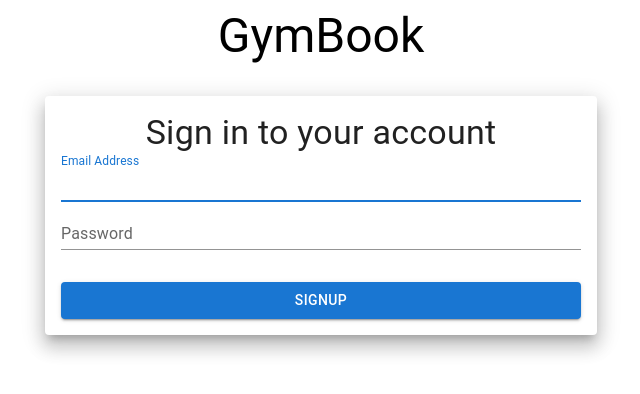
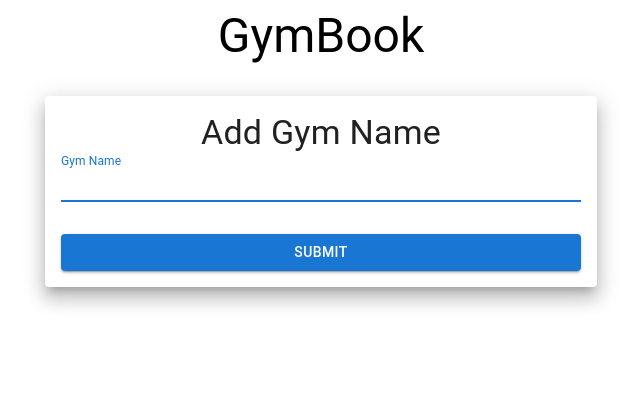
Before and after one commit to AJ5154/gym-management-system, a React (Vite) app: page / in a window 1280 px wide. Shown: the top 394 px of the page, without its empty margins (319-959 px from the left). Built offline with nearby package versions, Linux system fonts and the light colour scheme; no server answers.

Commit message:
access token and authorization

```diff
--- a/src/App.tsx
+++ b/src/App.tsx
@@ -1,3 +1,4 @@
+import GymName from "./Components/GymName/GymName";
 import Login from "./Components/LoginSignup/Login";
 import Signup from "./Components/LoginSignup/Signup";
 
@@ -5,7 +6,8 @@ const App = () => {
   return (
     <div>
       {/* <Signup /> */}
-      <Login />
+      {/* <Login /> */}
+      <GymName/>
     </div>
   );
 };
--- /dev/null
+++ b/src/Components/GymName/GymName.tsx
@@ -0,0 +1,125 @@
+import { Button, Paper, TextField, Typography } from "@mui/material";
+import { Container } from "@mui/system";
+import axios from "axios";
+import { Field, FormikProvider, useFormik } from "formik";
+import { useEffect, useState } from "react";
+import * as Yup from "yup";
+import {
+  LocalStorageKey,
+  getLocalStorage,
+} from "../../common/utilities/localStorage";
+
+interface GymNameProps {
+  name: string;
+}
+interface NewType {
+  value: string;
+}
+
+interface IFieldProps {
+  field: NewType;
+  meta: {
+    touched: boolean;
+    error: string;
+  };
+}
+
+const GymName = () => {
+  const [gymNameData, setGymNameData] = useState([]);
+
+  const formik = useFormik({
+    initialValues: {
+      name: "",
+    },
+    validationSchema: Yup.object().shape({
+      name: Yup.string().required("Name is required"),
+    }),
+    onSubmit: async () => {
+      console.log(formik.values);
+      const token = getLocalStorage(LocalStorageKey.AccessToken);
+      await axios.post(
+        "http://localhost:7575/api/v1/gyms",
+        { ...formik.values },
+        {
+          headers: {
+            Authorization: `Bearer ${token}`,
+          },
+        }
+      );
+      loadGymData();
+      formik.handleReset(null);
+    },
+  });
+
+  const getGymData = async () => {
+    try {
+      const response = await axios.get("http://localhost:7575/api/v1/gyms");
+      return response.data;
+    } catch (error) {
+      console.error("");
+      return [];
+    }
+  };
+
+  const loadGymData = async () => {
+    const loadData = await getGymData();
+    setGymNameData(loadData);
+  };
+
+  useEffect(() => {
+    loadGymData();
+  }, []);
+
+  return (
+    <Container component="form" maxWidth="sm">
+      <Typography component="h1" variant="h3" align="center">
+        GymBook
+      </Typography>
+      <Paper
+        elevation={12}
+        sx={{
+          mt: 4,
+          display: "flex",
+          flexDirection: "column",
+          alignItems: "center",
+          padding: 2,
+        }}
+      >
+        <Typography component="h1" variant="h4">
+          Add Gym Name
+        </Typography>
+        <FormikProvider value={formik}>
+          <Field name="name">
+            {({ field, meta }: IFieldProps) => (
+              <TextField
+                {...field}
+                label="Gym Name"
+                variant="standard"
+                fullWidth
+                autoFocus
+                sx={{ mx: "auto" }}
+                error={meta.touched && meta.error ? true : false}
+                helperText={meta.touched && meta.error ? meta.error : ""}
+              />
+            )}
+          </Field>
+
+          <Button
+            variant="contained"
+            sx={{ mt: 4 }}
+            fullWidth
+            type="submit"
+            onClick={(e) => {
+              e.preventDefault();
+              formik.handleSubmit();
+            }}
+          >
+            Submit
+          </Button>
+        </FormikProvider>
+      </Paper>
+    </Container>
+  );
+};
+
+export default GymName;
--- a/src/Components/LoginSignup/Login.tsx
+++ b/src/Components/LoginSignup/Login.tsx
@@ -2,6 +2,15 @@ import { Button, Container, Paper, TextField, Typography } from "@mui/material";
 import axios from "axios";
 import { Field, FormikProvider, useFormik } from "formik";
 import * as Yup from "yup";
+import {
+  APIErrorResponse,
+  ErrorCodesForToaster,
+} from "../../common/types/APIErrorResponse.type";
+import {
+  LocalStorageKey,
+  setLocalStorage,
+} from "../../common/utilities/localStorage";
+import { LoginApiResponse } from "./login.type";
 
 interface LoginProps {
   email: string;
@@ -32,21 +41,32 @@ const Login = () => {
     onSubmit: async () => {
       console.log(formik.values);
 
-      await postLoginData(formik.values);
+      const loginResponse = (await postLoginData(
+        formik.values
+      )) as LoginApiResponse;
+      const jwtToken = loginResponse.data.entity.token.accessToken;
+      setLocalStorage(LocalStorageKey.AccessToken, jwtToken);
       formik.handleReset(null);
     },
   });
 
-  const postLoginData = async (data: LoginProps) => {
+  const postLoginData = async (
+    data: LoginProps
+  ): Promise<LoginApiResponse | void> => {
     try {
       const response = await axios.post(
         "http://localhost:7575/api/v1/auth/login",
         data
       );
-      return response.data;
+      const apiData = response.data as LoginApiResponse;
+      return apiData;
     } catch (error: unknown) {
-      if (error instanceof Error) {
-        console.error(error.message);
+      if (error instanceof APIErrorResponse) {
+        if (ErrorCodesForToaster.includes(error.statusCode)) {
+          // TODO show error toast
+        } else {
+          console.error(error.message);
+        }
       }
     }
   };
--- /dev/null
+++ b/src/common/types/APIResponse.type.ts
@@ -0,0 +1,5 @@
+export type APIResponse<T> = {
+  status: string;
+  message: string;
+  data: T;
+};
--- /dev/null
+++ b/src/common/utilities/localStorage.ts
@@ -0,0 +1,11 @@
+export enum LocalStorageKey {
+  AccessToken = "accessToken",
+}
+
+export function setLocalStorage(key: LocalStorageKey, value: string) {
+  localStorage.setItem(key, value);
+}
+
+export function getLocalStorage(key: LocalStorageKey) {
+  return localStorage.getItem(key);
+}
```
Also changed, not shown: src/Components/LoginSignup/login.type.ts (added, +35 -0 lines), src/common/types/APIErrorResponse.type.ts (added, +60 -0 lines), 1 other file (tests, documents, lock files or other folders).
